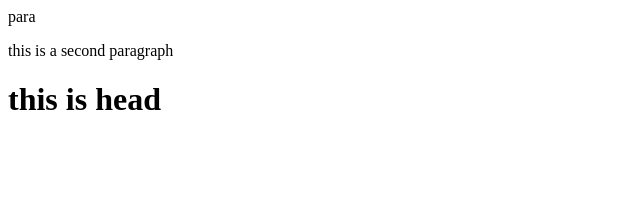
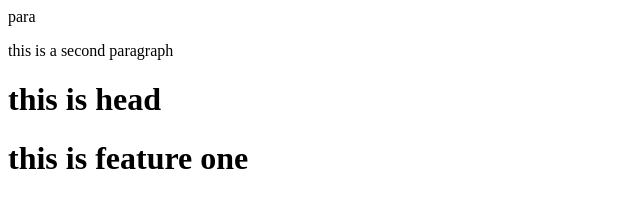
Before and after one commit to upendra93gupta/localrepo, a plain HTML site: page index.html in a window 1280 px wide. Shown: the whole page, without its empty margins (0-640 px from the left). Drawn offline with Linux system fonts and the light colour scheme.

Commit message:
add feature

```diff
--- a/index.html
+++ b/index.html
@@ -1,3 +1,4 @@
 <p>para</p>
 <p>this is a second paragraph</p>
 <h1>this is head</h1>
+<h1>this is feature one</h1>
```
